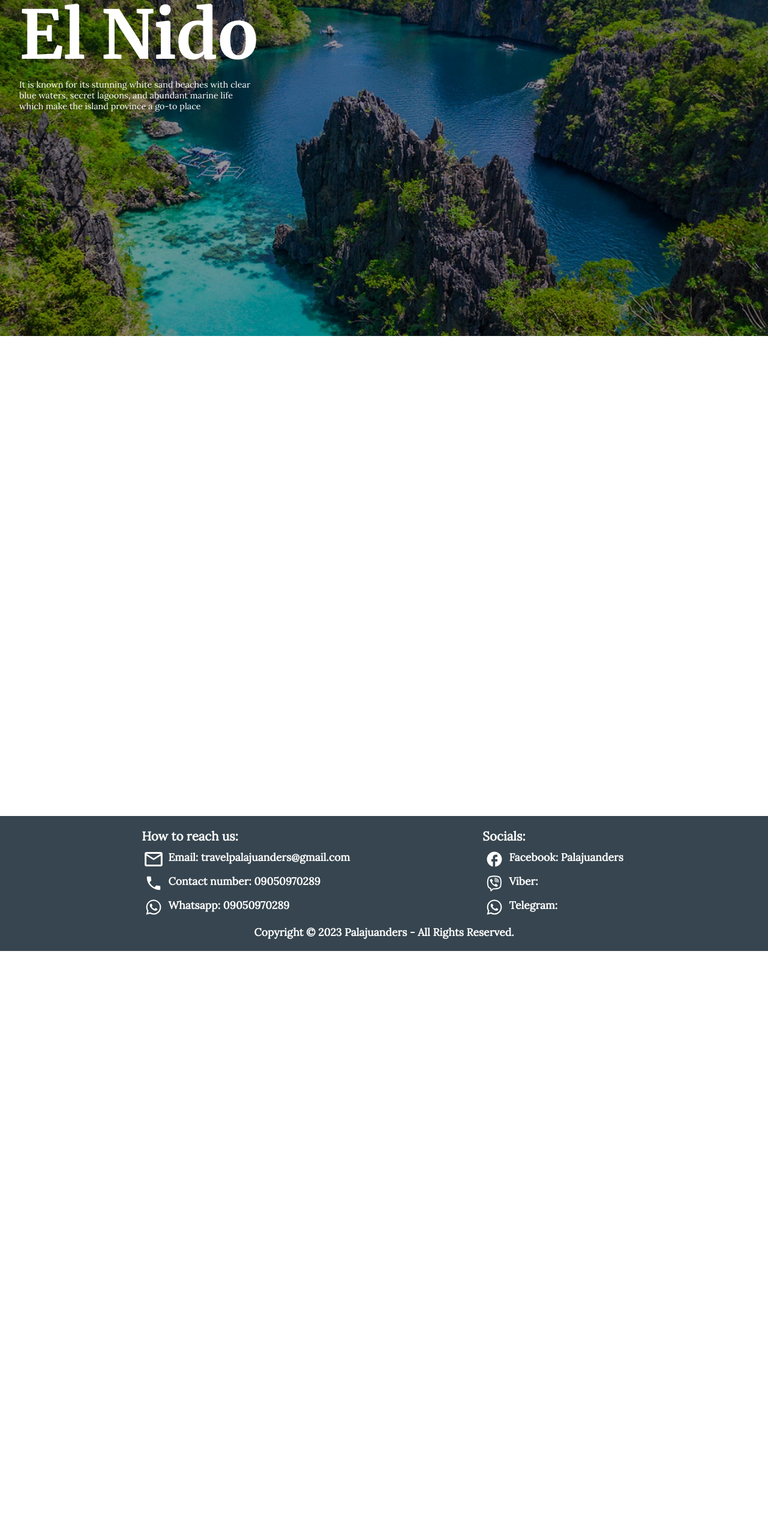
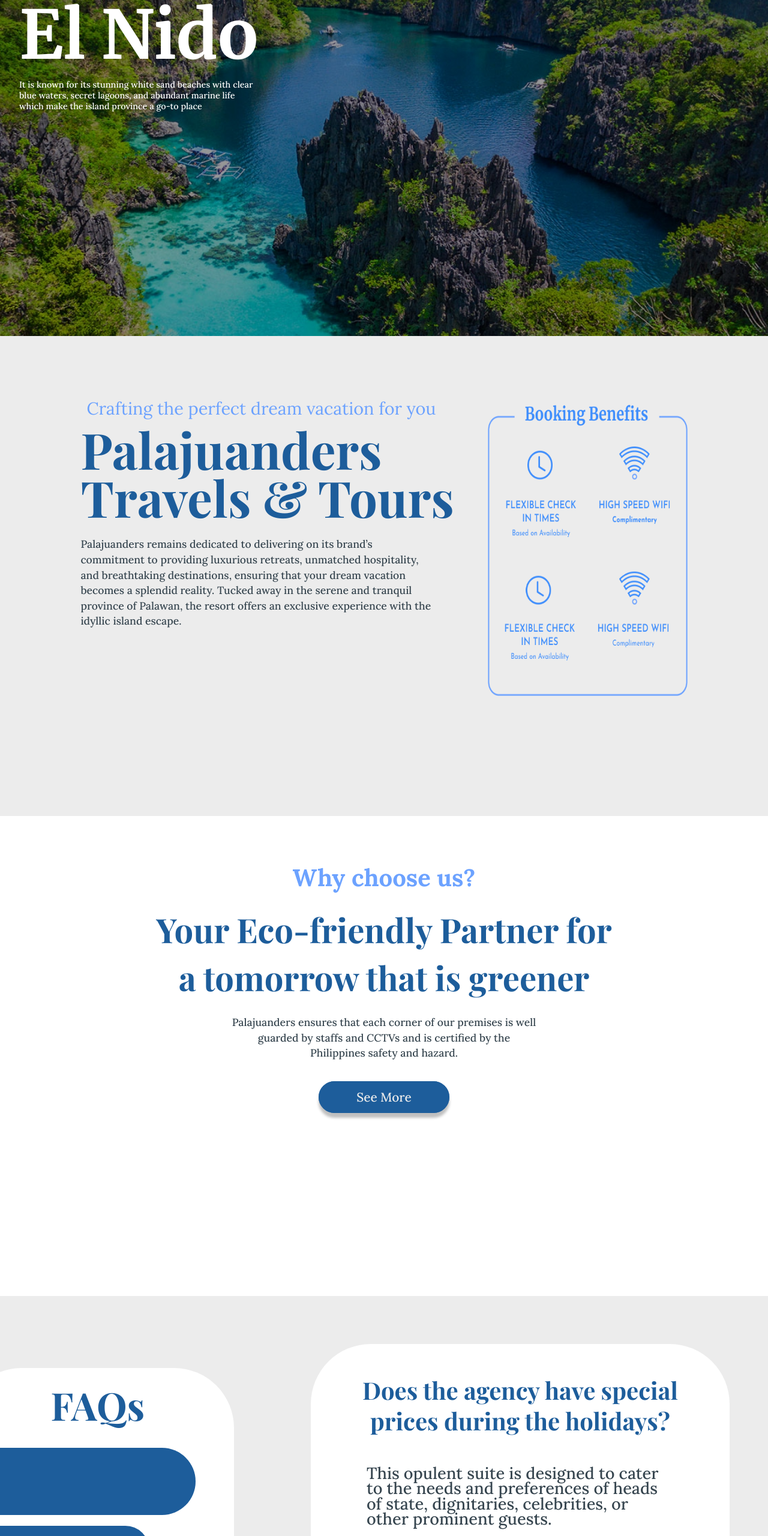
Before and after one commit to Black-Monarch/palajuanders-site, a plain HTML site: page index.html in a window 1280 px wide. Shown: the part 240-2800 px from the top of the page at 60% size. Before the commit the page ends 1825 px from the top, so only its background shows below. Drawn offline with nearby package versions, Linux system fonts and the light colour scheme.

Commit message:
build section 2 onwards of the homepage

```diff
--- a/index.html
+++ b/index.html
@@ -13,11 +13,12 @@
   <link rel="preconnect" href="https://fonts.googleapis.com">
   <link rel="preconnect" href="https://fonts.gstatic.com" crossorigin>
   <link
-    href="https://fonts.googleapis.com/css2?family=Lora:wght@400&family=Merriweather:wght@400;700&family=Playfair+Display:wght@600&display=swap"
+    href="https://fonts.googleapis.com/css2?family=Lora:wght@400;500;700&family=Merriweather:wght@400;700&family=Playfair+Display:wght@500;700&display=swap"
     rel="stylesheet">
 
   <!-- Stylesheet -->
   <link rel="stylesheet" href="styles/global.css">
+  <link rel="stylesheet" href="styles/components.css">
   <link rel="stylesheet" href="styles/index.css">
 
   <!-- Javascript -->
@@ -35,15 +36,15 @@
         <li><a href="rooms.html">Rooms</a></li>
         <li><a href="packages.html">Packages</a></li>
         <li><a href="reviews.html">Reviews</a></li>
-        <li><a href="packages.html">Book Now</a></li>
+        <li><a class="button btn-sm" href="packages.html">Book Now</a></li>
       </ul>
     </nav>
   </header>
 
   <main>
     <section>
+      <div><img id="background" src="images/Balabac.jpg" alt="Palawan Attraction"></div>
       <div id="gradient"></div>
-      <div><img id="background" src="images/Balabac.jpg" alt="Palawan Attraction"></div>
       <div id="film"></div>
       <div>
         <h2 id="region">Region IV-B, MIMAROPA, Philippines</h2>
@@ -53,7 +54,44 @@
           which make the island province a go-to place</p>
       </div>
     </section>
-    <section class="light"></section>
+    <section class="dark">
+      <div>
+        <h2 class="subtitle">Crafting the perfect dream vacation for you</h2>
+        <h1 class="title">Palajuanders<br>Travels & Tours</h1>
+        <p class="text">Palajuanders remains dedicated to delivering on its brand’s commitment to providing luxurious
+          retreats,
+          unmatched hospitality, and breathtaking destinations, ensuring that your dream vacation becomes a splendid
+          reality. Tucked away in the serene and tranquil province of Palawan, the resort offers an exclusive experience
+          with the idyllic island escape.</p>
+      </div>
+      <div>
+        <img src="images/booking-benefits.png" alt="Booking benefits">
+      </div>
+    </section>
+    <section class="light">
+      <h2 class="subtitle">Why choose us?</h2>
+      <h1 class="title">Your Eco-friendly Partner for a tomorrow that is greener</h1>
+      <p class="text">Palajuanders ensures that each corner of our premises is well guarded by staffs and CCTVs and is
+        certified by the Philippines safety and hazard.</p>
+      <button><a class="button btn-l" href="">See More</a></button>
+    </section>
+    <section class="dark">
+      <div class="light">
+        <div>
+          <h1 class="title">FAQs</h1>
+        </div>
+        <div>
+          <div id="default" class="bar"></div>
+          <div class="bar"></div>
+          <div class="bar"></div>
+          <div class="bar"></div>
+        </div>
+      </div>
+      <div class="light">
+        <h1 class="title" id="question"></h1>
+        <p class="text" id="answer"></p>
+      </div>
+    </section>
   </main>
 
   <footer>
--- a/scripts/index.js
+++ b/scripts/index.js
@@ -2,22 +2,24 @@
 showCurrentPage();
 shrinkHeaderOnScroll();
 startCarousel(0);
+onFAQHover();
+
+let element = document.getElementById('default').dispatchEvent(new Event('mouseover'));
 
 // Function Definitions
-function shrinkHeaderOnScroll() {
-	window.addEventListener('scroll', () => {
-		const nav = document.querySelector('nav');
-		// const isScrolling = window.scrollY >= window.innerHeight - nav.clientHeight - 50;
-		const isScrolling = window.scrollY >= 50;
-		nav.classList.toggle('scrolled', isScrolling);
-	});
-}
-
 function showCurrentPage() {
 	const links = document.querySelectorAll('nav > ul > li > a');
 	for (const link of links) {
 		if (link.pathname === window.location.pathname) link.classList.toggle('active');
 	}
+}
+
+function shrinkHeaderOnScroll() {
+	window.addEventListener('scroll', () => {
+		const nav = document.querySelector('nav');
+		const isScrolling = window.scrollY >= 50;
+		nav.classList.toggle('scrolled', isScrolling);
+	});
 }
 
 async function startCarousel(index) {
@@ -31,7 +33,7 @@ async function startCarousel(index) {
 	setAttraction(attraction, elements[0]);
 
 	await toggleAnimation(elements, animations[0], 7000);
-	await toggleAnimation(elements, animations[1], 500);
+	await toggleAnimation(elements, animations[1], 400);
 	removeAnimation(elements, animations);
 	startCarousel(++index);
 }
@@ -42,7 +44,6 @@ function setAttraction(name, background) {
 
 	const attractionName = document.querySelector('#name');
 	if (name.length > 1) name = [name.join(' ')];
-	console.log(name);
 	attractionName.innerHTML = name;
 }
 
@@ -69,3 +70,34 @@ function removeAnimation(elements, animations) {
 		})
 	});
 }
+
+function onFAQHover() {
+	const indicators = document.querySelectorAll('.bar');
+
+	indicators.forEach((indicator, index) => {
+		indicator.addEventListener('mouseover', () => {
+			const selected = document.querySelector('.selected');
+			if (selected) selected.classList.toggle('selected');
+
+			indicator.classList.toggle('selected');
+			showFAQ(index);
+		});
+	});
+}
+
+function showFAQ(index) {
+	const questions = ['Does the agency have special prices during the holidays?',
+		'Does the agency offer discounts for 3 or more passengers?',
+		'Do you offer a package that has everything included?',
+		'How many people can you accomodate?'];
+	const answers = ['This opulent suite is designed to cater to the needs and preferences of heads of state, dignitaries, celebrities, or other prominent guests.',
+		'Yes, every month, there is an offer.',
+		'Yes, we have such package.',
+		'We can not tell the exact number, as long as there are rooms, we can let people in.'];
+
+	const question = document.querySelector('#question');
+	const answer = document.querySelector('#answer');
+
+	question.innerHTML = questions[index];
+	answer.innerHTML = answers[index];
+}
--- a/styles/components.css
+++ b/styles/components.css
@@ -0,0 +1,108 @@
+.light {
+  background: var(--clr-primary);
+}
+
+.dark {
+  background: var(--clr-primary-shade-1);
+}
+
+.button {
+  color: var(--clr-primary-shade-1);
+  background: var(--clr-accent);
+  border: solid var(--clr-accent);
+  border-radius: var(--brd-radius);
+  box-shadow: 0px 6px 4px 0px rgba(0, 0, 0, 0.25);
+
+  transition: all 0.5s ease-in-out;
+}
+
+.button:hover {
+  color: var(--clr-accent);
+  background: none;
+}
+
+.btn-sm {
+  padding: 5px 20px;
+}
+
+.btn-l {
+  padding: 10px 60px;
+  font: 500 calc(var(--fs-s) + 0.2rem) var(--ff-subtext);
+  box-shadow: 0px 8px 4px 0px rgba(0, 0, 0, 0.25);
+}
+
+.title {
+  color: var(--clr-accent);
+  font: bold var(--fs-l) var(--ff-title);
+  line-height: 5rem;
+}
+
+.subtitle {
+  color: var(--clr-accent-shade-1);
+  font: 500 calc(var(--fs-m) - 1.7rem) var(--ff-subtext);
+}
+
+.text {
+  width: 46vw;
+  color: var(--clr-secondary);
+  font: 500 var(--fs-s) var(--ff-subtext);
+  line-height: 1.6rem;
+}
+
+/* Carousel Animations */
+.fadeIn {
+  animation: fadeIn 0.5s ease-in;
+}
+
+.fadeOut {
+  animation: fadeOut 0.5s ease-in;
+}
+
+@keyframes fadeIn {
+  from {
+    opacity: 0;
+  }
+
+  to {
+    opacity: 1;
+  }
+}
+
+@keyframes fadeOut {
+  from {
+    opacity: 1;
+  }
+
+  to {
+    opacity: 0;
+  }
+}
+
+.fadeIn {
+  animation: fadeIn 0.5s ease-in;
+}
+
+.fadeOut {
+  animation: fadeOut 0.5s ease-in;
+}
+
+/* Carousel Animations */
+@keyframes fadeIn {
+  from {
+    opacity: 0;
+  }
+
+  to {
+    opacity: 1;
+  }
+}
+
+@keyframes fadeOut {
+  from {
+    opacity: 1;
+  }
+
+  to {
+    opacity: 0;
+  }
+}
--- a/styles/global.css
+++ b/styles/global.css
@@ -1,21 +1,19 @@
 /* Global Variables */
 :root {
-  /* clr means color
-     primary - is the most used color including font color
-     secondary - is the next most used color and contrast to primary
-     accent - is the brightest color used for emphasis
-  */
   --clr-primary: #FFFFFF;
   --clr-primary-shade-1: #ECECEC;
   --clr-secondary: #36454F;
   --clr-accent: #1D5D9B;
   --clr-accent-shade-1: #6CA2FF;
+  --brd-radius: 100px;
 
   --ff-primary: 'Merriweather', sans-serif;
   --ff-title: 'Playfair Display', sans-serif;
   --ff-subtext: 'Lora', sans-serif;
   --fs-default: clamp(1rem, -0.258rem + 1.548vw, 1.6rem);
   --fs-xl: 7rem;
+  --fs-l: 5.2rem;
+  --fs-m: 3.5rem;
   --fs-s: 1.1rem;
   --fs-xs: 0.9rem;
 }
@@ -41,7 +39,7 @@ nav {
   position: fixed;
   display: flex;
   justify-content: space-around;
-  z-index: 4;
+  z-index: 3;
 }
 
 nav>div {
@@ -49,6 +47,10 @@ nav>div {
   max-width: 400px;
 
   transition: all 0.5s ease-in-out;
+}
+
+nav.scrolled>div {
+  width: 8%;
 }
 
 img {
@@ -70,11 +72,19 @@ nav ul {
   transition: all 0.5s ease-in-out;
 }
 
+nav.scrolled>ul {
+  gap: 4%;
+}
+
 nav ul>li>a {
   color: var(--clr-secondary);
   font: 500 var(--fs-s) var(--ff-primary);
 
   transition: all 0.5s ease-in-out;
+}
+
+nav.scrolled>ul>li>a {
+  font-size: calc(var(--fs-s) - 0.2rem);
 }
 
 nav>ul>li>a:hover,
@@ -83,41 +93,13 @@ nav>ul>li>a:hover,
   font-weight: bold;
 }
 
-nav.scrolled>ul>li>a {
-  font-size: calc(var(--fs-s) - 0.2rem);
+nav.scrolled>ul>li>a:hover {
+  color: var(--clr-accent);
 }
 
-nav ul>li:last-child a {
-  padding: 5px 20px;
-  color: var(--clr-primary-shade-1);
-  background: var(--clr-accent);
-  border-radius: 25px;
-  box-shadow: 0px 6px 4px 0px rgba(0, 0, 0, 0.25);
-}
-
-nav ul>li:last-child a:hover {
-  background: var(--clr-accent-shade-1);
-}
-
-nav.scrolled ul>li:last-child a:hover {
-  color: var(--clr-primary);
-}
-
+.active:hover,
 nav.scrolled .active:hover {
   color: var(--clr-accent-shade-1);
-}
-
-nav.scrolled>div {
-  width: 8%;
-}
-
-nav.scrolled>ul {
-  gap: 4%;
-}
-
-nav.scrolled>ul>li>a:hover,
-.active {
-  color: var(--clr-accent);
 }
 
 a {
@@ -135,9 +117,11 @@ section {
 
 footer {
   background: var(--clr-secondary);
-  padding: 20px 20px;
+  padding: 15px 10px;
   color: var(--clr-primary);
-  font: var(--fs-s) var(--ff-subtext);
+  font: calc(var(--fs-s) - 0.2rem) var(--ff-subtext);
+
+  position: relative;
 }
 
 footer>div {
@@ -160,15 +144,7 @@ footer>div>div>span>svg {
 }
 
 footer>h3 {
-  padding-top: 10px;
+  padding-top: 5px;
   text-align: center;
-  font-size: var(--fs-s);
+  font-size: calc(var(--fs-s) - 0.2rem);
 }
-
-.light {
-  background: var(--clr-primary);
-}
-
-.dark {
-  background: var(--clr-primary-shade-1);
-}
--- a/styles/index.css
+++ b/styles/index.css
@@ -17,29 +17,12 @@ nav>ul>li>a:hover {
   color: var(--clr-primary);
 }
 
+.active:hover {
+  color: var(--clr-primary);
+}
+
 nav.scrolled ul>li>a {
   color: var(--clr-secondary);
-}
-
-nav ul>li:last-child a {
-  border: 2px solid var(--clr-primary);
-  background: none;
-  box-shadow: none;
-}
-
-nav ul>li:last-child a:hover {
-  color: var(--clr-secondary);
-  background: var(--clr-primary-shade-1);
-}
-
-nav.scrolled ul>li:last-child a {
-  color: var(--clr-primary-shade-1);
-  background: var(--clr-accent);
-  border: none;
-}
-
-nav.scrolled ul>li:last-child a:hover {
-  background: var(--clr-accent-shade-1);
 }
 
 nav.scrolled>ul>li>a:hover,
@@ -47,8 +30,42 @@ nav.scrolled .active {
   color: var(--clr-accent);
 }
 
-section:nth-child(1) div:nth-child(2) {
-  width: 100%;
+nav .button {
+  border: 2px solid var(--clr-primary);
+  background: none;
+  box-shadow: none;
+}
+
+nav .button:hover {
+  color: var(--clr-secondary);
+  background: var(--clr-primary-shade-1);
+}
+
+nav.scrolled .button {
+  color: var(--clr-primary-shade-1);
+  background: var(--clr-accent);
+  border: solid var(--clr-accent);
+  box-shadow: 0px 6px 4px 0px rgba(0, 0, 0, 0.25);
+}
+
+nav.scrolled .button:hover {
+  background: none;
+}
+
+section:nth-child(1) div:first-child {
+  flex: 1;
+}
+
+section:nth-child(1) div:last-child {
+  width: 40%;
+  color: var(--clr-primary);
+  padding: clamp(13rem, -12.161rem + 30.968vw, 25rem) 2rem;
+  position: absolute;
+  top: 0;
+  z-index: 2;
+
+  display: flex;
+  flex-direction: column;
 }
 
 #gradient {
@@ -78,17 +95,6 @@ section:nth-child(1) div:nth-child(2) {
   z-index: 2;
 }
 
-section:nth-child(1) div:last-child {
-  width: 40%;
-  color: var(--clr-primary);
-  padding: clamp(13rem, -22.645rem + 43.871vw, 30rem) 2rem;
-  position: absolute;
-  z-index: 3;
-
-  display: flex;
-  flex-direction: column;
-}
-
 #region {
   font: 500 var(--fs-s) var(--ff-subtext);
 }
@@ -104,31 +110,134 @@ section:nth-child(1) div:last-child {
   padding-top: 20px;
 }
 
-.fadeIn {
-  animation: fadeIn 0.5s ease-in;
+section:nth-child(2) {
+  display: flex;
+  justify-content: center;
+  gap: 3%;
 }
 
-.fadeOut {
-  animation: fadeOut 0.5s ease-in;
+section:nth-child(2) div:first-child {
+  padding-top: 8%;
+  width: 50%;
 }
 
-/* Carousel Animations */
-@keyframes fadeIn {
-  from {
-    opacity: 0;
-  }
-
-  to {
-    opacity: 1;
-  }
+section:nth-child(2)>div>h2 {
+  font-weight: 400;
+  padding-left: 10px;
 }
 
-@keyframes fadeOut {
-  from {
-    opacity: 1;
-  }
+section:nth-child(2)>div>h1 {
+  padding: 10px 0 25px;
+}
 
-  to {
-    opacity: 0;
-  }
+section:nth-child(2) div:last-child {
+  padding-top: 6%;
+  width: 26%;
+  height: 75vh;
 }
+
+section:nth-child(3) {
+  width: 100%;
+  padding-top: 6%;
+
+  flex-direction: column;
+  align-items: center;
+  gap: 3%;
+}
+
+section:nth-child(3)>div {
+  position: absolute;
+  z-index: 0;
+}
+
+section:nth-child(3)>h2 {
+  font: bold calc(var(--fs-m) - 1rem) var(--ff-subtext);
+}
+
+section:nth-child(3)>h1 {
+  width: 60%;
+  font-size: calc(var(--fs-l) - 1.7rem);
+  text-align: center;
+}
+
+section:nth-child(3)>p {
+  width: 40%;
+  text-align: center;
+  padding-bottom: 2%;
+}
+
+section:nth-child(3)>button {
+  background: none;
+  border: none;
+  margin: 0 auto;
+}
+
+section:last-child {
+  display: flex;
+  align-items: center;
+  gap: 10%;
+}
+
+section:last-child>div:nth-child(1) {
+  width: 40%;
+  height: 100vh;
+  border-radius: var(--brd-radius);
+
+  position: relative;
+  left: -5%;
+  bottom: -15%;
+  z-index: 0;
+}
+
+section:last-child>div>div:first-child {
+  position: relative;
+  left: 0px;
+}
+
+section:last-child div>div>h1 {
+  font-size: calc(var(--fs-l) - 1.2rem);
+  padding: 8% 0 6%;
+}
+
+section:last-child div>h1 {
+  font-size: calc(var(--fs-l) - 2.7rem);
+  line-height: calc(var(--fs-l) - 2rem);
+  text-align: center;
+}
+
+section:last-child>div>div:last-child {
+  position: relative;
+  left: -10%;
+}
+
+section:last-child>div:nth-child(2) {
+  width: 60%;
+  height: 80vh;
+  border-radius: var(--brd-radius);
+  padding: 4% 6%;
+
+  position: relative;
+  right: 5%;
+}
+
+#answer {
+  width: 40vw;
+  font-size: calc(var(--fs-s) + 0.6rem);
+  padding: 9% 0 0 3%;
+}
+
+.bar {
+  width: 75%;
+  height: 10vh;
+  margin: 4%;
+  background: var(--clr-accent);
+  border-radius: var(--brd-radius);
+
+  transition: all 0.5s ease-in-out;
+}
+
+.bar:hover,
+.selected {
+  width: 92%;
+  height: 14vh;
+}
```
Also changed, not shown: about.html (+3 -6 lines), images/booking-benefits.png (added), images/leaf-1.png (added), images/leaf-2.png (added), images/room.png (deleted), 1 other file.
